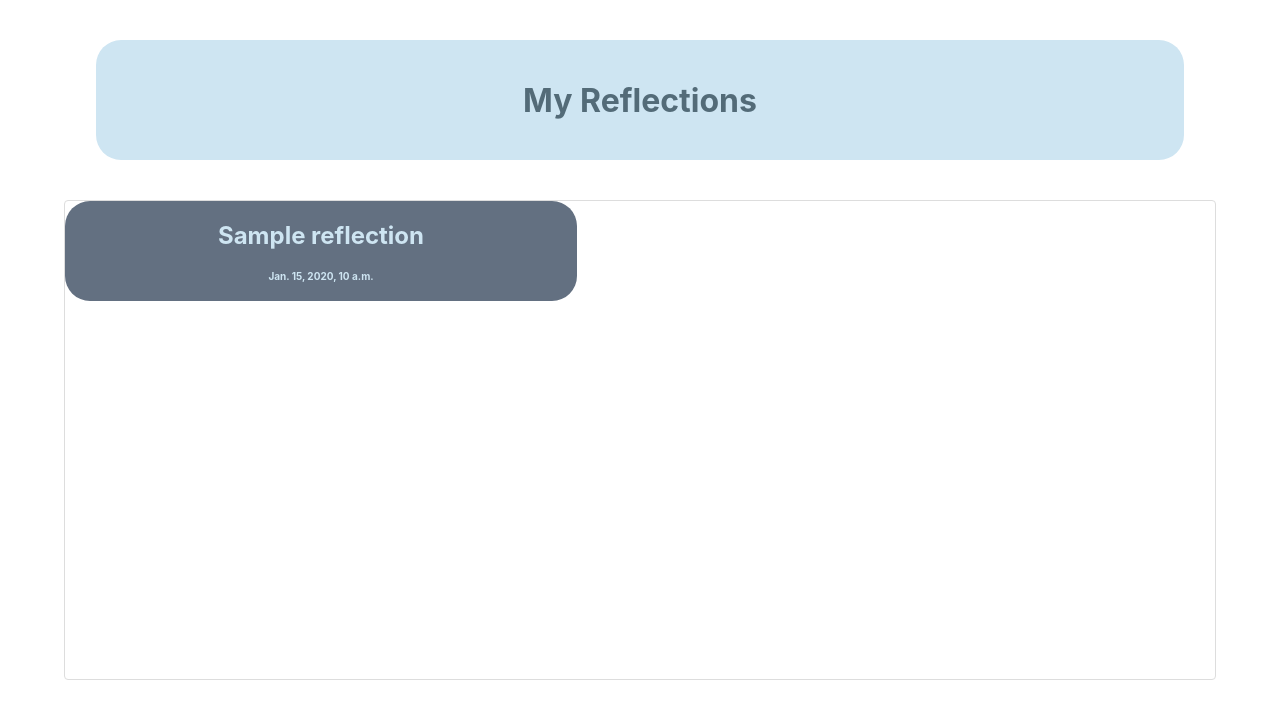
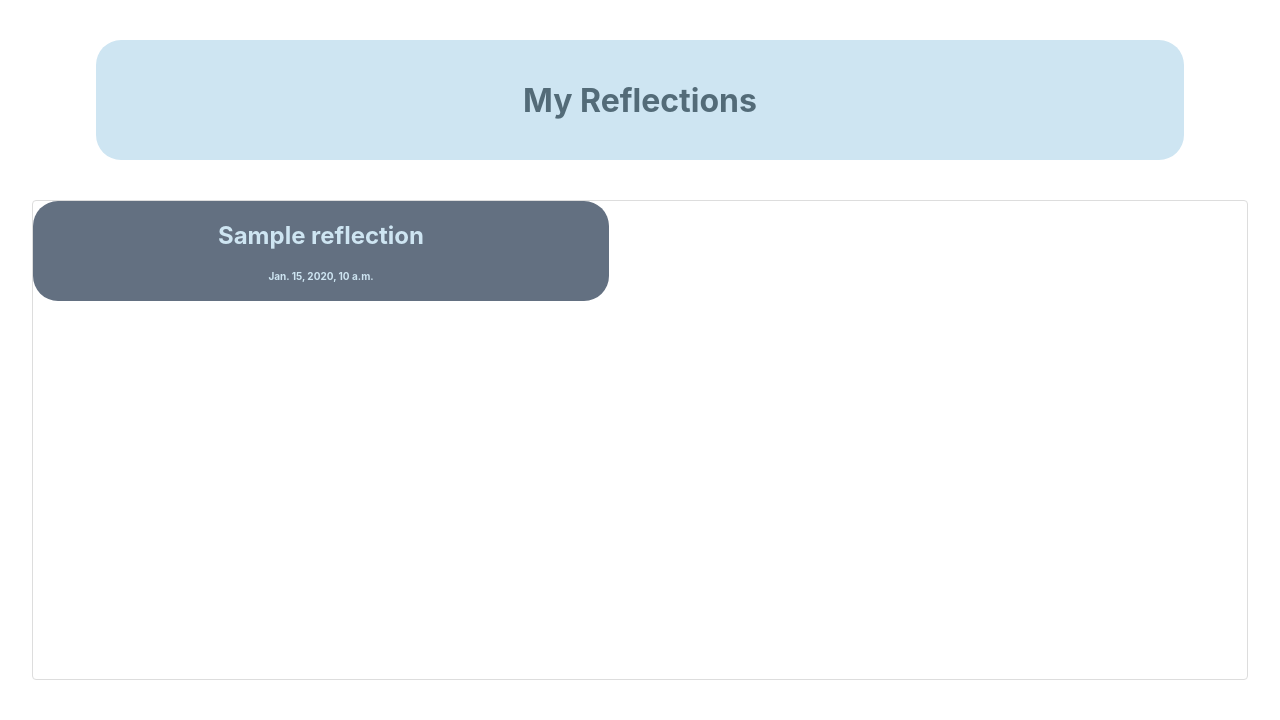
Before and after one commit to sara-searson/life-ledger, a Django app: template main_app/templates/reflections/index.html in a window 1280 px wide. Shown: the part 80-800 px from the top of the page. Run offline with Django 5.2, Linux system fonts and the light colour scheme; the template is opened without the code that fills it: most values are stand-ins (such as "Sample title", 1, 10 or a date in 2020); data that the repository does not hold is empty.

Commit message:
corrected spacing on index

```diff
--- a/main_app/static/css/reflections/reflection-index.css
+++ b/main_app/static/css/reflections/reflection-index.css
@@ -23,9 +23,10 @@
 .card {
   background-color: var(--md-blue);
   border-radius: 25px;
-  width: 40vw;
+  width: 45vw;
   height: 100px;
   text-align: center;
+  margin: 0;
 }
 
 a {
@@ -40,14 +41,15 @@ a {
 .scrollable-cards {
   display: grid;
   grid-template-columns: repeat(2, 1fr);
-  column-gap: 10vw;
+  grid-auto-rows: 100px;
+  column-gap: 5vw;
+  row-gap: 20px;
   grid-auto-flow: dense;
   height: 60vh;
-  width: 90vw;
+  width: 95vw;
   overflow-y: auto;
   border: 1px solid #ddd;
   border-radius: 4px;
-  margin-bottom: 20px;
 }
 
 @media only screen and (max-width: 768px) {
```
